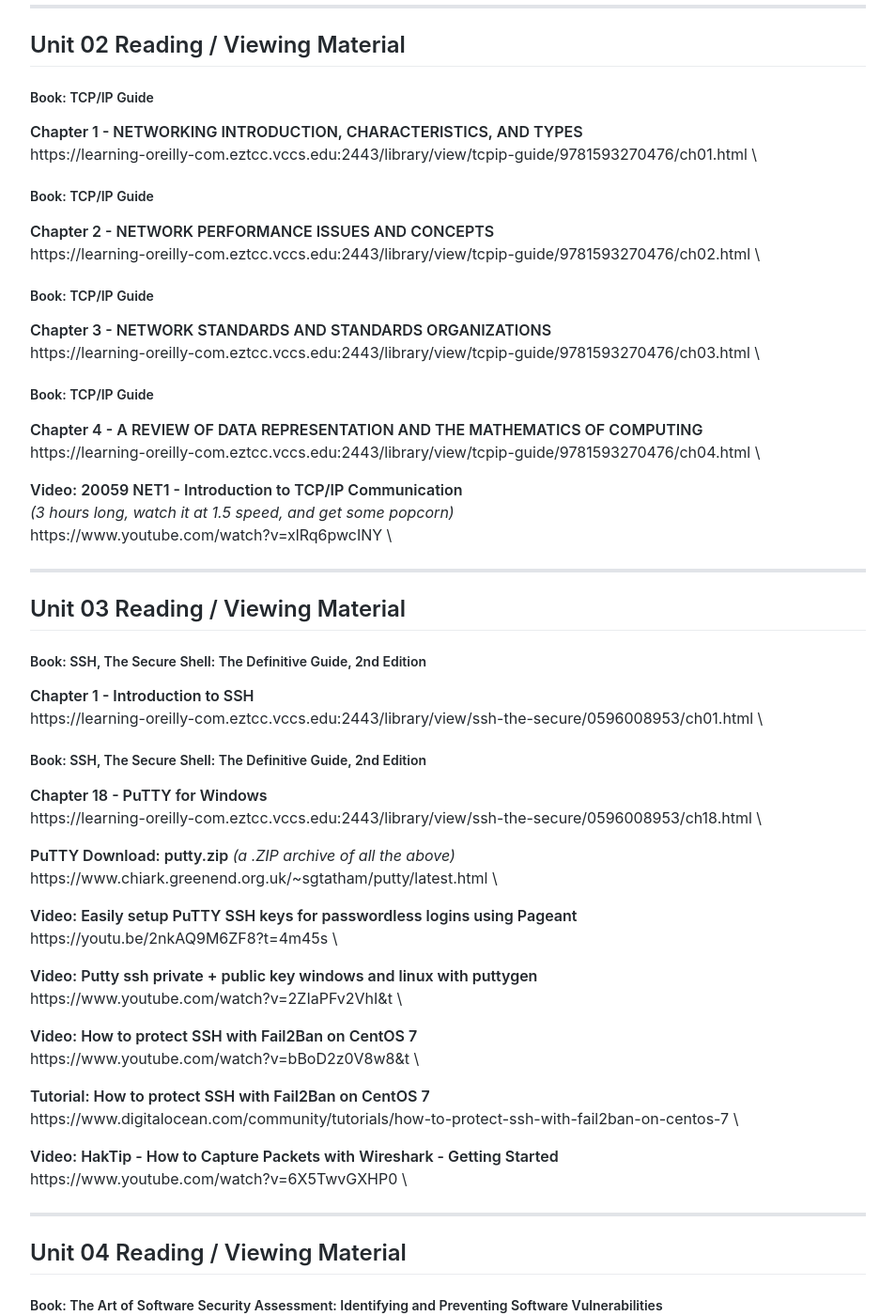
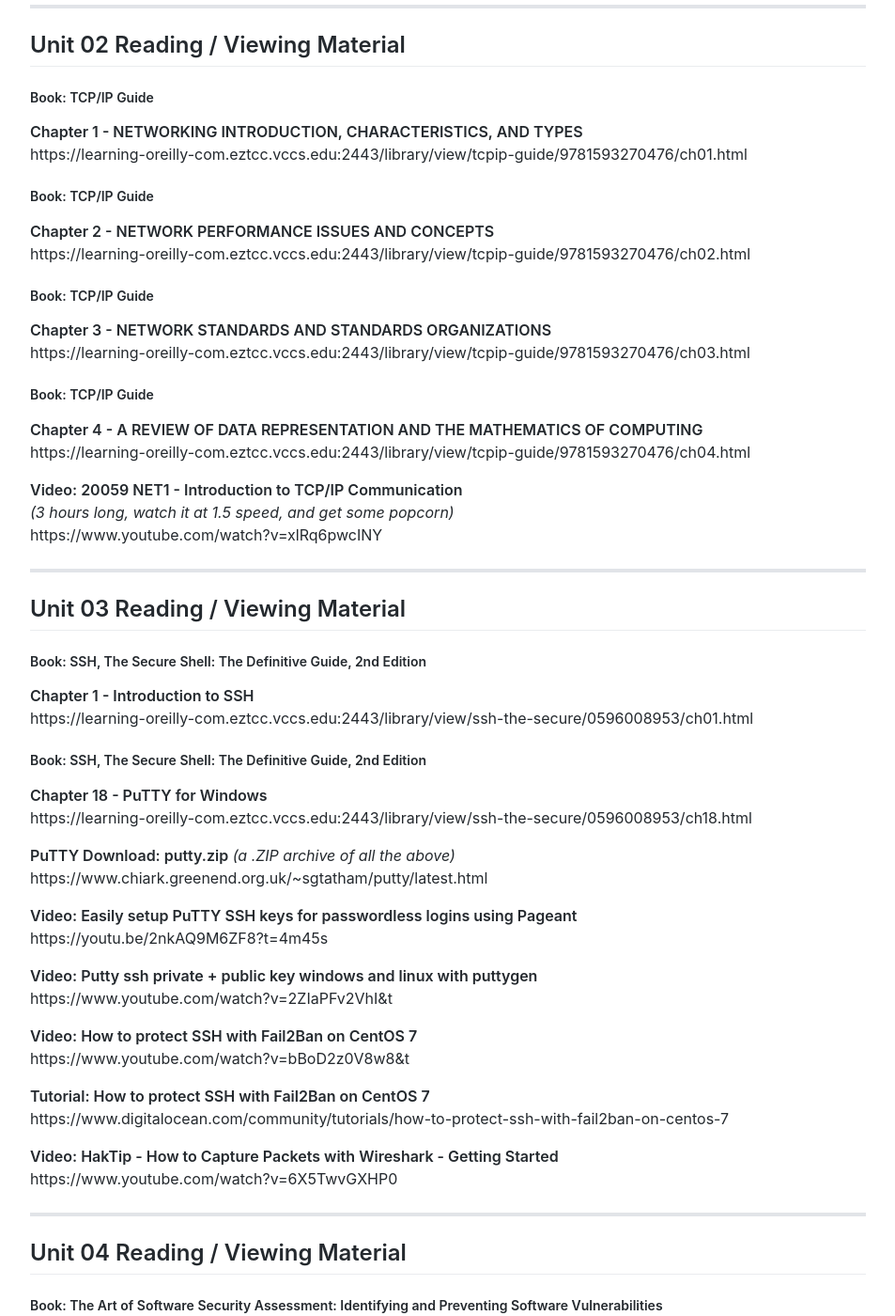
Before and after one commit to jkirchtcc/jkirchtcc.github.io, a Jekyll site: the page built from ITN263_readings.md, in a window 1280 px wide and 1400 px high, scrolled down 287 px. Shown: the whole window at 94% size, without its empty margins (163-1116 px from the left). Built offline with Jekyll 4.4.1, drawn with Linux system fonts in a browser that asks for light colours; our own code applies the rules of GitHub Pages for plain Markdown files.

Commit message:
formatting

```diff
--- a/ITN263_readings.md
+++ b/ITN263_readings.md
@@ -3,48 +3,48 @@
 ## Unit 02 Reading / Viewing Material
 ##### Book: TCP/IP Guide
 **Chapter 1 - NETWORKING INTRODUCTION, CHARACTERISTICS, AND TYPES** \
-    https://learning-oreilly-com.eztcc.vccs.edu:2443/library/view/tcpip-guide/9781593270476/ch01.html \
+https://learning-oreilly-com.eztcc.vccs.edu:2443/library/view/tcpip-guide/9781593270476/ch01.html
 ##### Book: TCP/IP Guide
 **Chapter 2 - NETWORK PERFORMANCE ISSUES AND CONCEPTS** \
-    https://learning-oreilly-com.eztcc.vccs.edu:2443/library/view/tcpip-guide/9781593270476/ch02.html \
+https://learning-oreilly-com.eztcc.vccs.edu:2443/library/view/tcpip-guide/9781593270476/ch02.html
 ##### Book: TCP/IP Guide
 **Chapter 3 - NETWORK STANDARDS AND STANDARDS ORGANIZATIONS** \
-    https://learning-oreilly-com.eztcc.vccs.edu:2443/library/view/tcpip-guide/9781593270476/ch03.html \
+https://learning-oreilly-com.eztcc.vccs.edu:2443/library/view/tcpip-guide/9781593270476/ch03.html
 ##### Book: TCP/IP Guide
 **Chapter 4 - A REVIEW OF DATA REPRESENTATION AND THE MATHEMATICS OF COMPUTING**  \
-    https://learning-oreilly-com.eztcc.vccs.edu:2443/library/view/tcpip-guide/9781593270476/ch04.html \
+https://learning-oreilly-com.eztcc.vccs.edu:2443/library/view/tcpip-guide/9781593270476/ch04.html
 
 **Video: 20059 NET1 - Introduction to TCP/IP Communication** \
 *(3 hours long, watch it at 1.5 speed, and get some popcorn)* \
-    https://www.youtube.com/watch?v=xlRq6pwcINY \
+https://www.youtube.com/watch?v=xlRq6pwcINY
 
 ---
 ## Unit 03 Reading / Viewing Material
 ##### Book: SSH, The Secure Shell: The Definitive Guide, 2nd Edition
 **Chapter 1 - Introduction to SSH** \
-https://learning-oreilly-com.eztcc.vccs.edu:2443/library/view/ssh-the-secure/0596008953/ch01.html \
+https://learning-oreilly-com.eztcc.vccs.edu:2443/library/view/ssh-the-secure/0596008953/ch01.html
 
 ##### Book: SSH, The Secure Shell: The Definitive Guide, 2nd Edition
 **Chapter 18 - PuTTY for Windows** \
-https://learning-oreilly-com.eztcc.vccs.edu:2443/library/view/ssh-the-secure/0596008953/ch18.html \
+https://learning-oreilly-com.eztcc.vccs.edu:2443/library/view/ssh-the-secure/0596008953/ch18.html
 
 **PuTTY Download: putty.zip** *(a .ZIP archive of all the above)* \
-https://www.chiark.greenend.org.uk/~sgtatham/putty/latest.html \
+https://www.chiark.greenend.org.uk/~sgtatham/putty/latest.html
 
 **Video: Easily setup PuTTY SSH keys for passwordless logins using Pageant** \
-https://youtu.be/2nkAQ9M6ZF8?t=4m45s \
+https://youtu.be/2nkAQ9M6ZF8?t=4m45s
 
 **Video: Putty ssh private + public key windows and linux with puttygen** \
-https://www.youtube.com/watch?v=2ZIaPFv2VhI&t \
+https://www.youtube.com/watch?v=2ZIaPFv2VhI&t
 
 **Video: How to protect SSH with Fail2Ban on CentOS 7** \
-https://www.youtube.com/watch?v=bBoD2z0V8w8&t \
+https://www.youtube.com/watch?v=bBoD2z0V8w8&t
 
 **Tutorial: How to protect SSH with Fail2Ban on CentOS 7** \
-https://www.digitalocean.com/community/tutorials/how-to-protect-ssh-with-fail2ban-on-centos-7 \
+https://www.digitalocean.com/community/tutorials/how-to-protect-ssh-with-fail2ban-on-centos-7
 
 **Video: HakTip - How to Capture Packets with Wireshark - Getting Started** \
-https://www.youtube.com/watch?v=6X5TwvGXHP0 \
+https://www.youtube.com/watch?v=6X5TwvGXHP0
 
 ---
 ## Unit 04 Reading / Viewing Material
```
